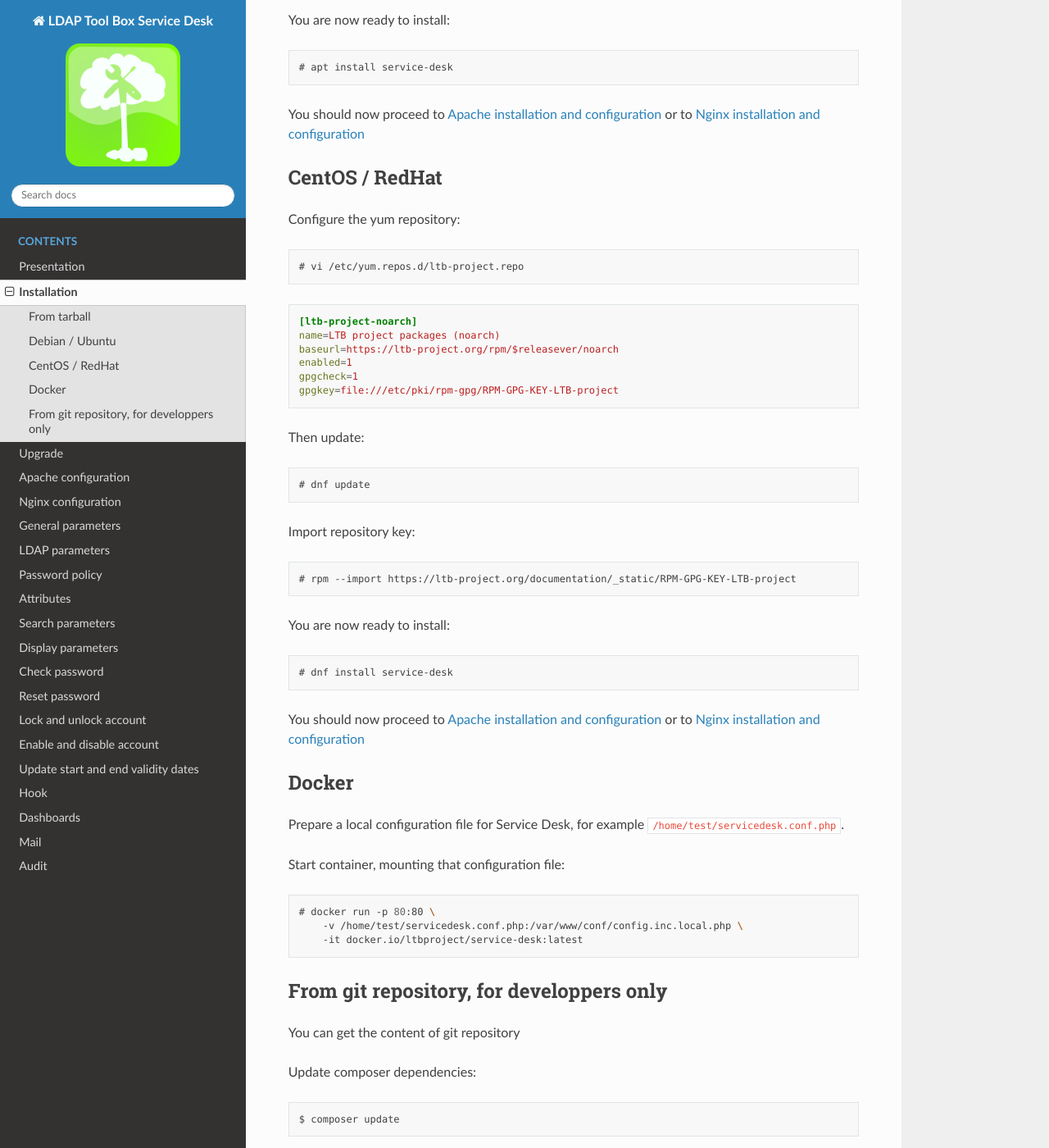
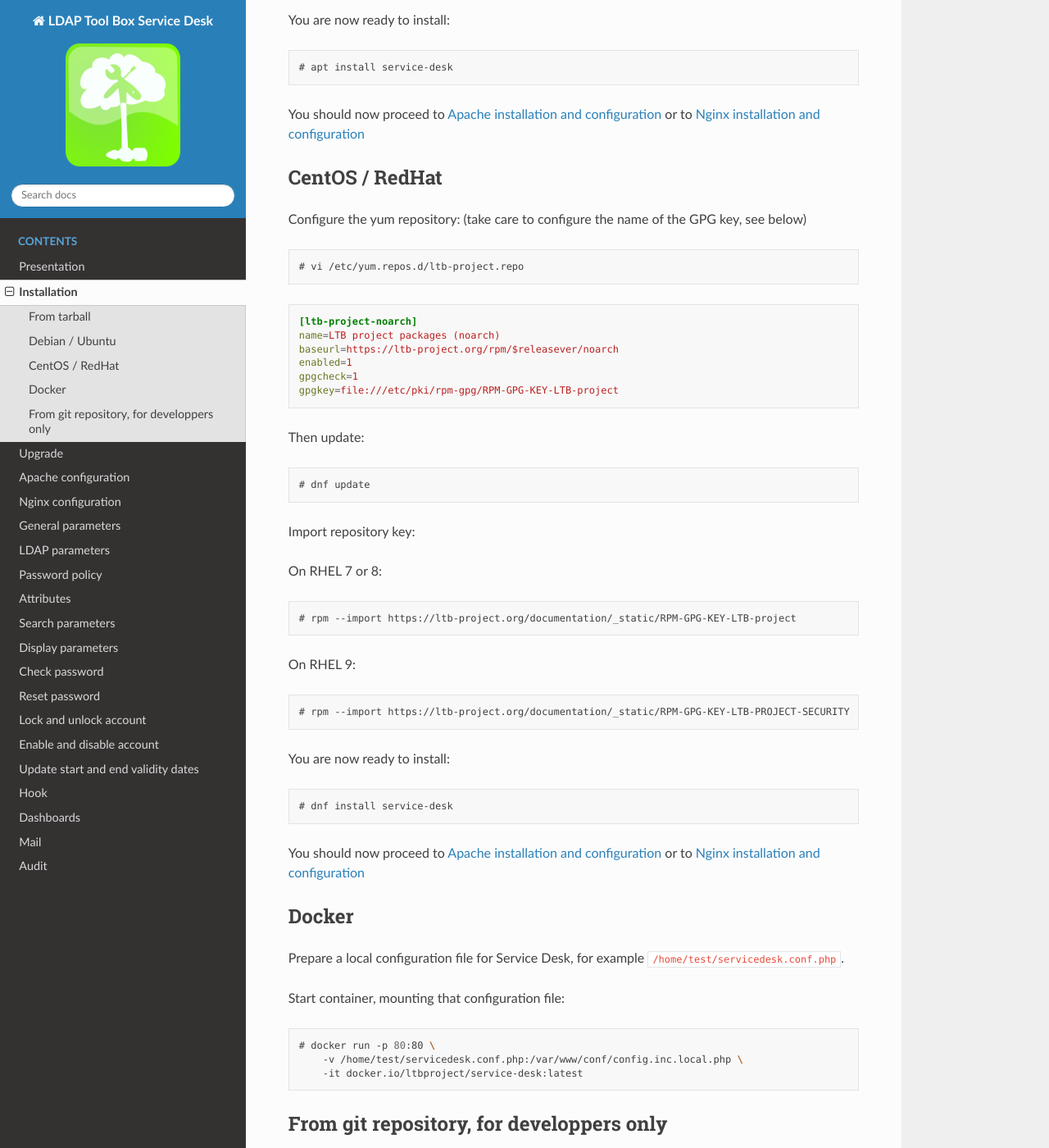
Before and after one commit to ltb-project/service-desk, a Sphinx documentation site: the page built from docs/installation.rst, in a window 1280 px wide and 1400 px high, scrolled down 1310 px. Shown: the whole window at 82% size. Built offline with Sphinx 7.4.7 and the Read the Docs theme 3.1.0, drawn with Linux system fonts in a browser that asks for light colours.

Commit message:
update the install doc to inform about the GPG key to use on RHEL9

```diff
--- a/docs/installation.rst
+++ b/docs/installation.rst
@@ -71,7 +71,7 @@ or to :ref:`Nginx installation and configuration <nginx_configuration>`
 CentOS / RedHat
 ---------------
 
-Configure the yum repository:
+Configure the yum repository: (take care to configure the name of the GPG key, see below)
 
 .. prompt:: bash #
 
@@ -93,9 +93,18 @@ Then update:
 
 Import repository key:
 
+On RHEL 7 or 8:
+
 .. prompt:: bash #
 
     rpm --import https://ltb-project.org/documentation/_static/RPM-GPG-KEY-LTB-project
+
+On RHEL 9:
+
+.. prompt:: bash #
+
+    rpm --import https://ltb-project.org/documentation/_static/RPM-GPG-KEY-LTB-PROJECT-SECURITY
+
 
 You are now ready to install:
 
```
